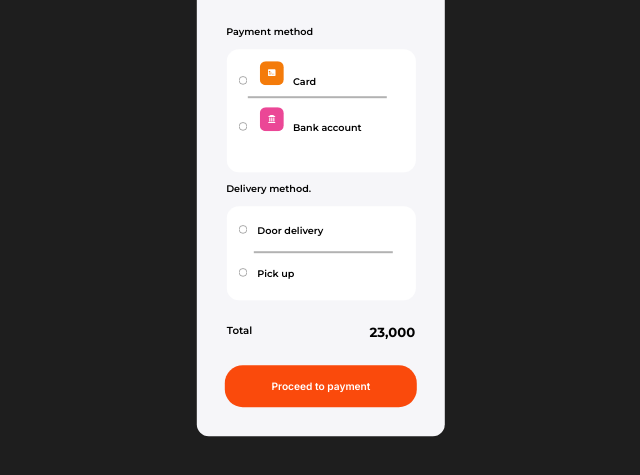
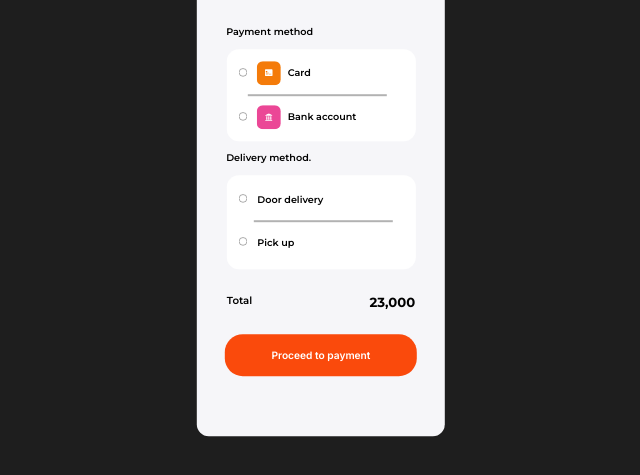
Before and after one commit to Dm-code-prog/trainee-landing-3, a website: page src/pages/payment-info.html in a window 1280 px wide. Shown: the part 233-708 px from the top of the page, without its empty margins (319-959 px from the left). Drawn offline with Linux system fonts and the light colour scheme.

Commit message:
little amendments within the call

```diff
--- a/src/pages/payment-info.html
+++ b/src/pages/payment-info.html
@@ -17,13 +17,13 @@
           <h1 class="pay-text">Payment</h1>
           <p class="methods">Payment method</p>
         <div class="payment-method">
-          <div class="card-one">
+          <div class="option card-one">
             <input type="radio" id="radiobutton">
             <img class="card-img" src="../assets/icons/card.svg">
             <label for="radiobutton">Card</label>
           </div>
           <div class="line-two"></div>
-          <div class="bank-one">
+          <div class="option bank-one">
             <input type="radio" id="radiobutton">
             <img class="bank-img" src="../assets/icons/bank.svg">
             <label for="radiobutton">Bank account</label>
--- a/src/styles/app-styles/payment-info.scss
+++ b/src/styles/app-styles/payment-info.scss
@@ -71,8 +71,12 @@
     padding: 20px 21px;
     background-color: white;
     width: 315px;
-    height: 205px;
     border-radius: 20px;
+
+    .option {
+      display: flex;
+      align-items: center;
+    }
 
     .card-img {
       padding: 13px;
```
Also changed, not shown: styles.css.
